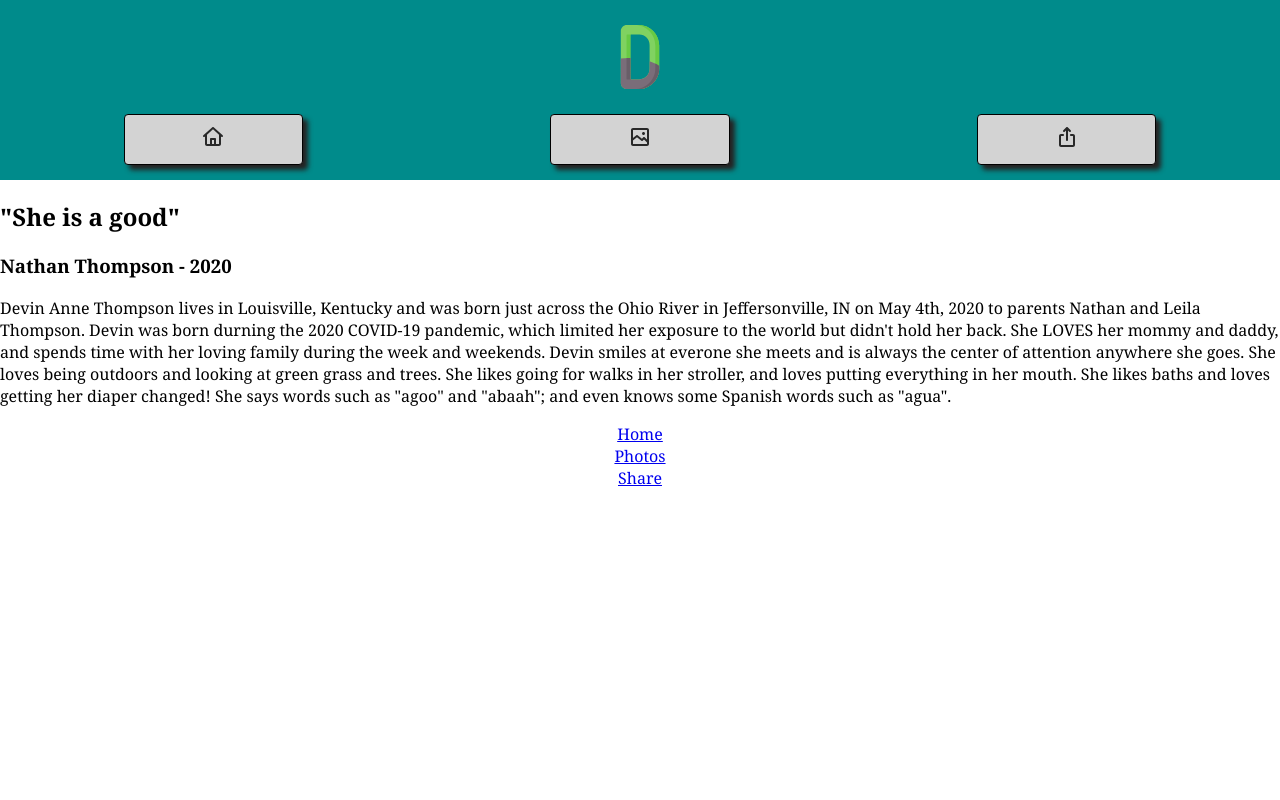
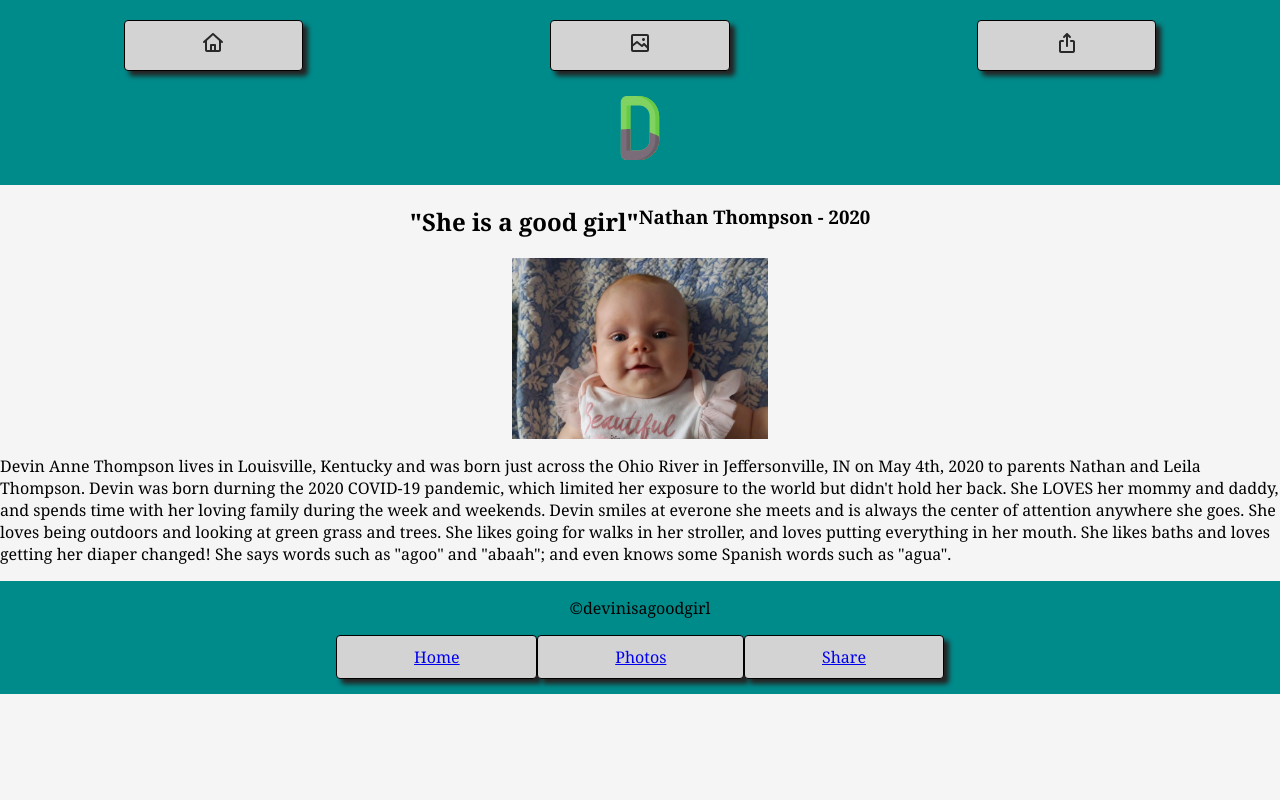
Before and after one commit to nathan-thp/devin-anne, a plain HTML site: page devin-website/index.html in a window 1280 px wide. Shown: the top 800 px of the page. Drawn offline with Linux system fonts and the light colour scheme.

```diff
--- a/devin-website/css/style.css
+++ b/devin-website/css/style.css
@@ -1,12 +1,13 @@
 body {
   margin: 0 auto;
   font-family: Cambria, Cochin, Georgia, Times, 'Times New Roman', serif;
+  background-color: whitesmoke;
 }
 
 /* FLEXBOX */
 .main-header {
   display: flex;
-  flex-direction: column;
+  flex-direction: column-reverse;
   align-items: center;
 
 }
@@ -16,11 +17,31 @@
   justify-content: space-around;
 }
 
+.main-container {
+  display: flex;
+  flex-grow: 1;
+  flex-direction: column;
+  align-items: center;
+  justify-content: center;
+  flex-wrap: wrap;
+
+}
+
+.quote {
+  display: flex;
+  align-self: center;
+}
+
+footer {
+  display: flex;
+  align-items: center;
+  flex-direction: column-reverse;
+}
+
 .nav-foot {
   display: flex;
-  min-height: 100vh;
-  flex-direction: column;
-  align-content: flex-end;
+  flex-direction: row;
+  justify-content: center;
 }
 
 
@@ -28,13 +49,15 @@
 
 /* HEADER */
 .main-header {
-  background-color: darkcyan;
-  padding-bottom: 15px;
+  background-color: #008b8b;
+  padding-top: 20px;
+  min-width: 100%
 }
 
 ul {
   margin: 0;
   padding: 0;
+  padding-top: 15px;
   text-align: center;
   list-style: none;
   min-width: 100%;
@@ -50,11 +73,17 @@
 
 .nav a {
   display: block;
-  padding: ;
 }
 .logo {
   width: 4em;
   padding: 25px;
+  position: relative;
+}
+
+/* MAIN */
+.beautiful {
+  max-width: 20%;
+  max-height: 20%;
 }
 
 
@@ -62,3 +91,28 @@
 
 
 /* FOOTER */
+footer {
+  background-color: darkcyan;
+  padding-bottom: 15px;
+
+}
+
+ul {
+  margin: 0;
+  padding: 0;
+  text-align: center;
+  list-style: none;
+  min-width: 100%;
+}
+
+.nav-foot li {
+  background-color: lightgrey;
+  border-radius: 4px;
+  padding: 10px 6%;
+  box-shadow: 5px 5px 5px rgb(37, 34, 34);
+  border: solid rgb(0, 0, 0) .07em;
+}
+
+.nav-foot a {
+  display: block;
+}
--- /dev/null
+++ b/devin-website/css/test.css
@@ -0,0 +1,109 @@
+body {
+    margin: 0 auto;
+    font-family: Cambria, Cochin, Georgia, Times, 'Times New Roman', serif;
+    background-color: whitesmoke;
+  }
+
+  /* FLEXBOX */
+  .main-header {
+    display: flex;
+    flex-direction: column-reverse;
+    align-items: center;
+
+  }
+
+  .nav {
+    display: flex;
+    justify-content: space-around;
+  }
+
+  .main-container {
+    display: flex;
+    flex-grow: 1;
+    flex-direction: column;
+    align-items: center;
+    justify-content: center;
+    flex-wrap: wrap;
+
+  }
+
+  footer {
+    display: flex;
+    align-items: center;
+    flex-direction: column-reverse;
+  }
+
+  .nav-foot {
+    display: flex;
+    flex-direction: row;
+    justify-content: center;
+  }
+
+
+
+
+  /* HEADER */
+  .main-header {
+    background-color: #008b8b;
+    padding-top: 20px;
+    min-width: 100%
+  }
+
+  ul {
+    margin: 0;
+    padding: 0;
+    padding-top: 15px;
+    text-align: center;
+    list-style: none;
+    min-width: 100%;
+  }
+
+  .nav li {
+    background-color: lightgrey;
+    border-radius: 4px;
+    padding: 10px 6%;
+    box-shadow: 5px 5px 5px rgb(37, 34, 34);
+    border: solid rgb(0, 0, 0) .07em;
+  }
+
+  .nav a {
+    display: block;
+  }
+  .logo {
+    width: 4em;
+    padding: 25px;
+    position: relative;
+  }
+
+  /* MAIN */
+
+
+
+
+
+  /* FOOTER */
+  footer {
+    background-color: darkcyan;
+    padding-bottom: 15px;
+
+  }
+
+  ul {
+    margin: 0;
+    padding: 0;
+    text-align: center;
+    list-style: none;
+    min-width: 100%;
+  }
+
+  .nav-foot li {
+    background-color: lightgrey;
+    border-radius: 4px;
+    padding: 10px 6%;
+    box-shadow: 5px 5px 5px rgb(37, 34, 34);
+    border: solid rgb(0, 0, 0) .07em;
+  }
+
+  .nav-foot a {
+    display: block;
+  }
--- a/devin-website/index.html
+++ b/devin-website/index.html
@@ -20,11 +20,11 @@
         <div class="main-container">
 
             <quote class="quote">
+                <h2>"She is a good girl"</h2>
+                <h3>Nathan Thompson - 2020</h3>
+            </quote>
+            <img class="beautiful" src="img/beautiful.jpg">
 
-                <h2>"She is a good"</h2>
-                <h3>Nathan Thompson - 2020</h3>
-
-            </quote>
             <div>
                 <p>Devin Anne Thompson lives in Louisville, Kentucky and was born just across the Ohio River in Jeffersonville, IN on May 4th, 2020 to parents Nathan and Leila Thompson. Devin was born durning the 2020 COVID-19 pandemic, which limited her exposure to the world but didn't hold her back. She LOVES her mommy and daddy, and spends time with her loving family during the week and weekends.  Devin smiles at everone she meets and is always the center of attention anywhere she goes. She loves being outdoors and looking at green grass and trees.  She likes going for walks in her stroller, and loves putting everything in her mouth.  She likes baths and loves getting her diaper changed! She says words such as "agoo" and "abaah"; and even knows some Spanish words such as "agua".   </p>
             </div>
@@ -36,7 +36,7 @@
                 <li><a href="#">Photos</a></li>
                 <li><a href="#">Share</a></li>
             </ul>
-        <p class="copy-rigt">&copydevinisagoodgirl</p>
+        <p class="copy-right">&copydevinisagoodgirl</p>
       </footer>
 
 </body>
```
Also changed, not shown: devin-website/js/test.js (added, +21 -0 lines), devin-website/test.html (added, +33 -0 lines).
